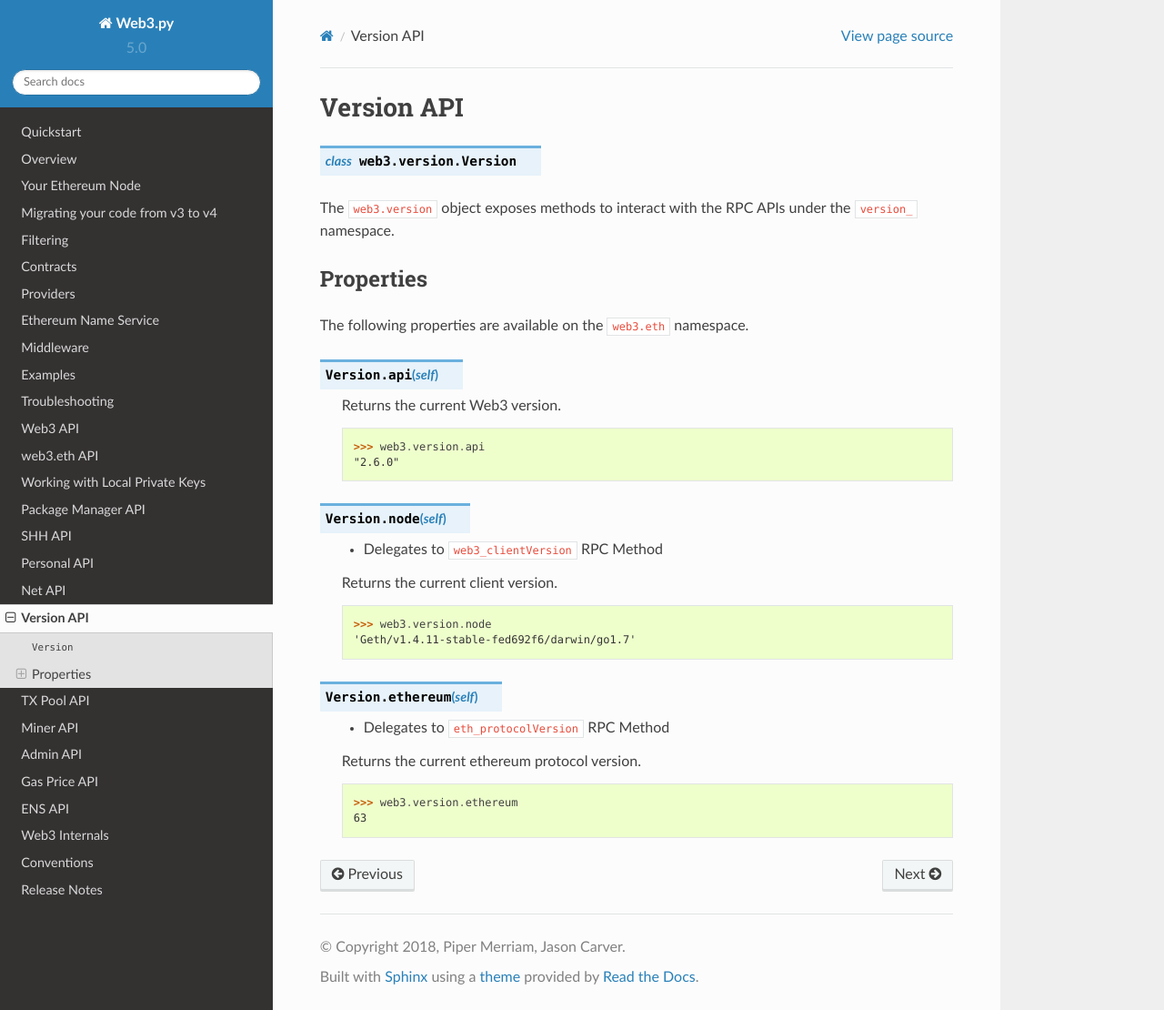
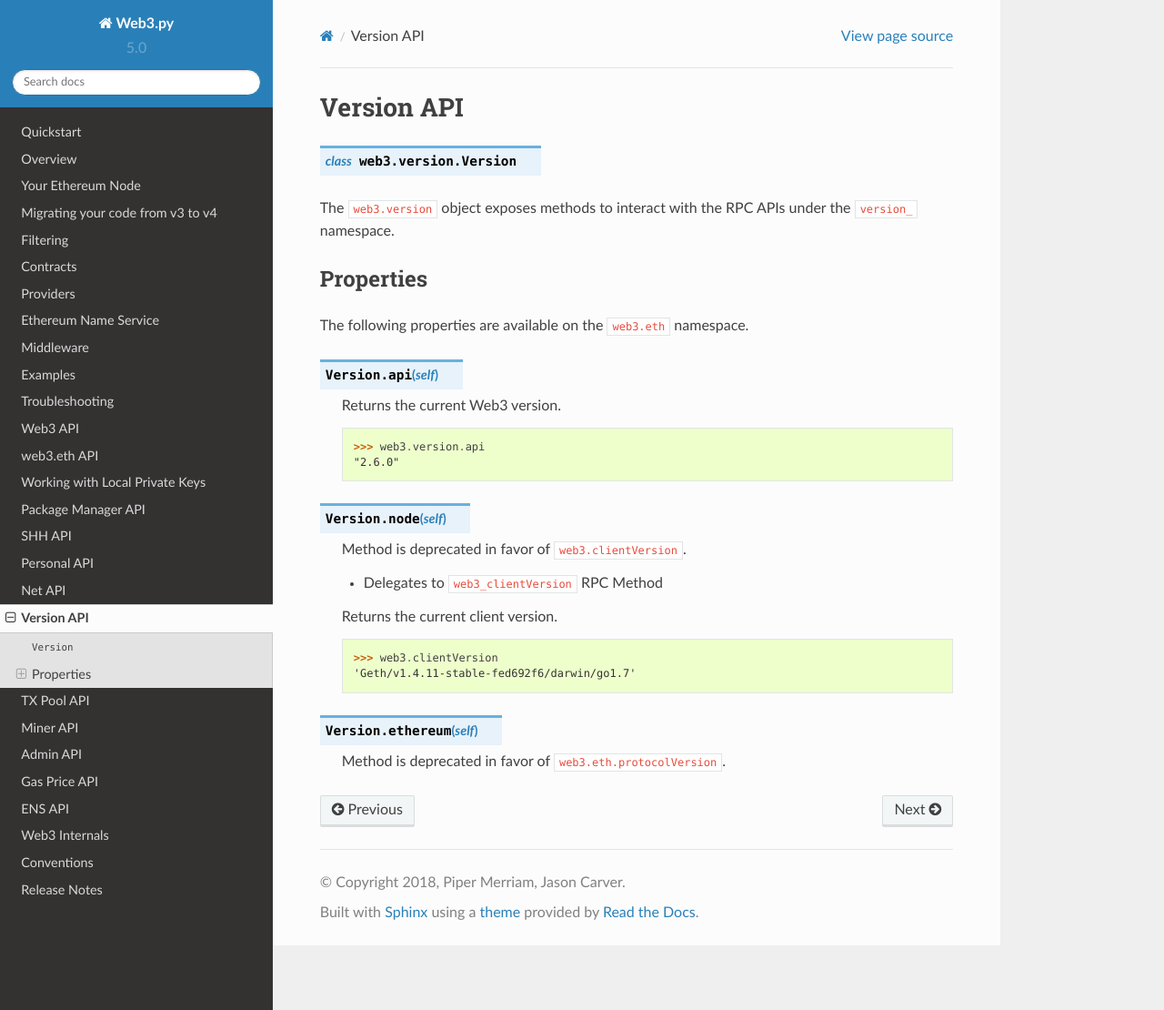
Before and after one commit to shuziren/web3.py, a Sphinx documentation site: the page built from docs/web3.version.rst, in a window 1280 px wide and 1110 px high. Shown: the whole window at 91% size. Built offline with Sphinx 7.4.7 and the Read the Docs theme 2.0.0, drawn with Linux system fonts in a browser that asks for light colours.

Commit message:
Update docs for deprecated methods

```diff
--- a/docs/web3.version.rst
+++ b/docs/web3.version.rst
@@ -27,23 +27,18 @@ The following properties are available on the ``web3.eth`` namespace.
 
 .. py:method:: Version.node(self)
 
+    Method is deprecated in favor of ``web3.clientVersion``.
+
     * Delegates to ``web3_clientVersion`` RPC Method
 
     Returns the current client version.
 
     .. code-block:: python
 
-        >>> web3.version.node
+        >>> web3.clientVersion
         'Geth/v1.4.11-stable-fed692f6/darwin/go1.7'
 
 
 .. py:method:: Version.ethereum(self)
 
-    * Delegates to ``eth_protocolVersion`` RPC Method
-
-    Returns the current ethereum protocol version.
-
-    .. code-block:: python
-
-        >>> web3.version.ethereum
-        63
+    Method is deprecated in favor of ``web3.eth.protocolVersion``.
```
Also changed, not shown: docs/web3.eth.rst (+12 -0 lines), 1 other file.
